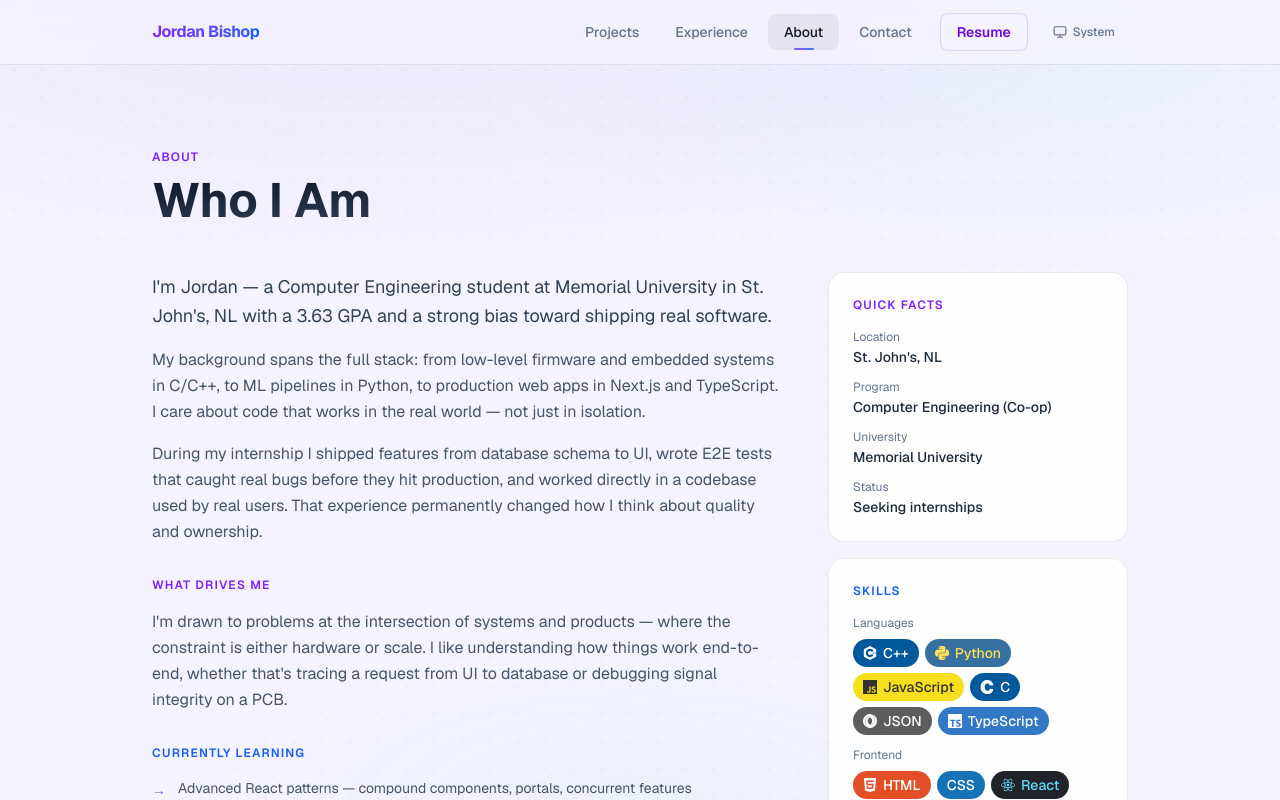
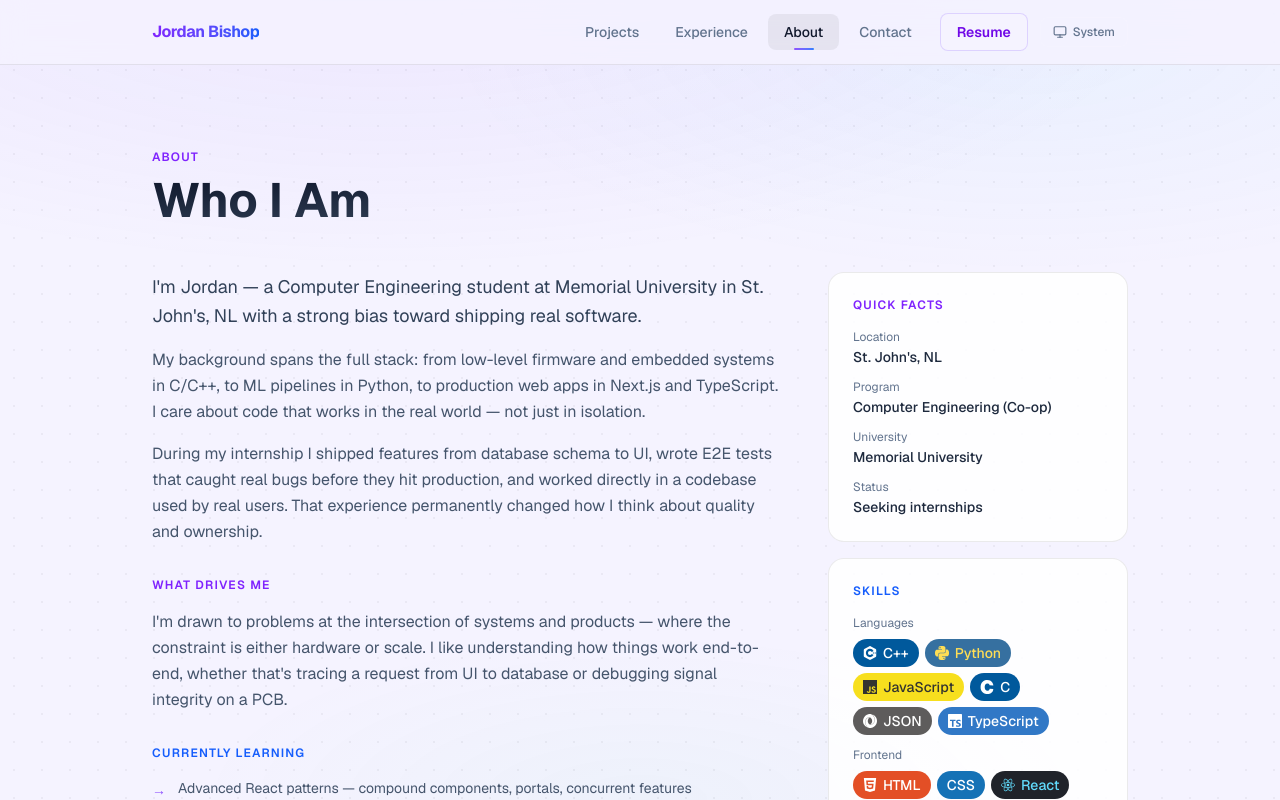
Before and after one commit to JBishopCode/Personal-Portfolio, a Next.js app: page /about in a window 1280 px wide. Shown: the top 800 px of the page. Built offline with nearby package versions, Linux system fonts and the light colour scheme.

Commit message:
Fix project image rendering and about page

```diff
--- a/app/about/page.tsx
+++ b/app/about/page.tsx
@@ -38,7 +38,7 @@ export default function AboutPage() {
           <motion.div initial={{ opacity: 0, y: 16 }} animate={{ opacity: 1, y: 0 }} transition={{ duration: 0.5 }}>
             <p className='text-lg text-slate-700 dark:text-slate-300 leading-relaxed mb-4'>
               I&apos;m Jordan — a Computer Engineering student at Memorial University
-              in St. John&apos;s, NL with a 3.63 GPA and a strong bias toward
+              in St. John&apos;s, NL with a strong bias toward
               shipping real software.
             </p>
             <p className='text-slate-600 dark:text-slate-400 leading-relaxed mb-4'>
```
